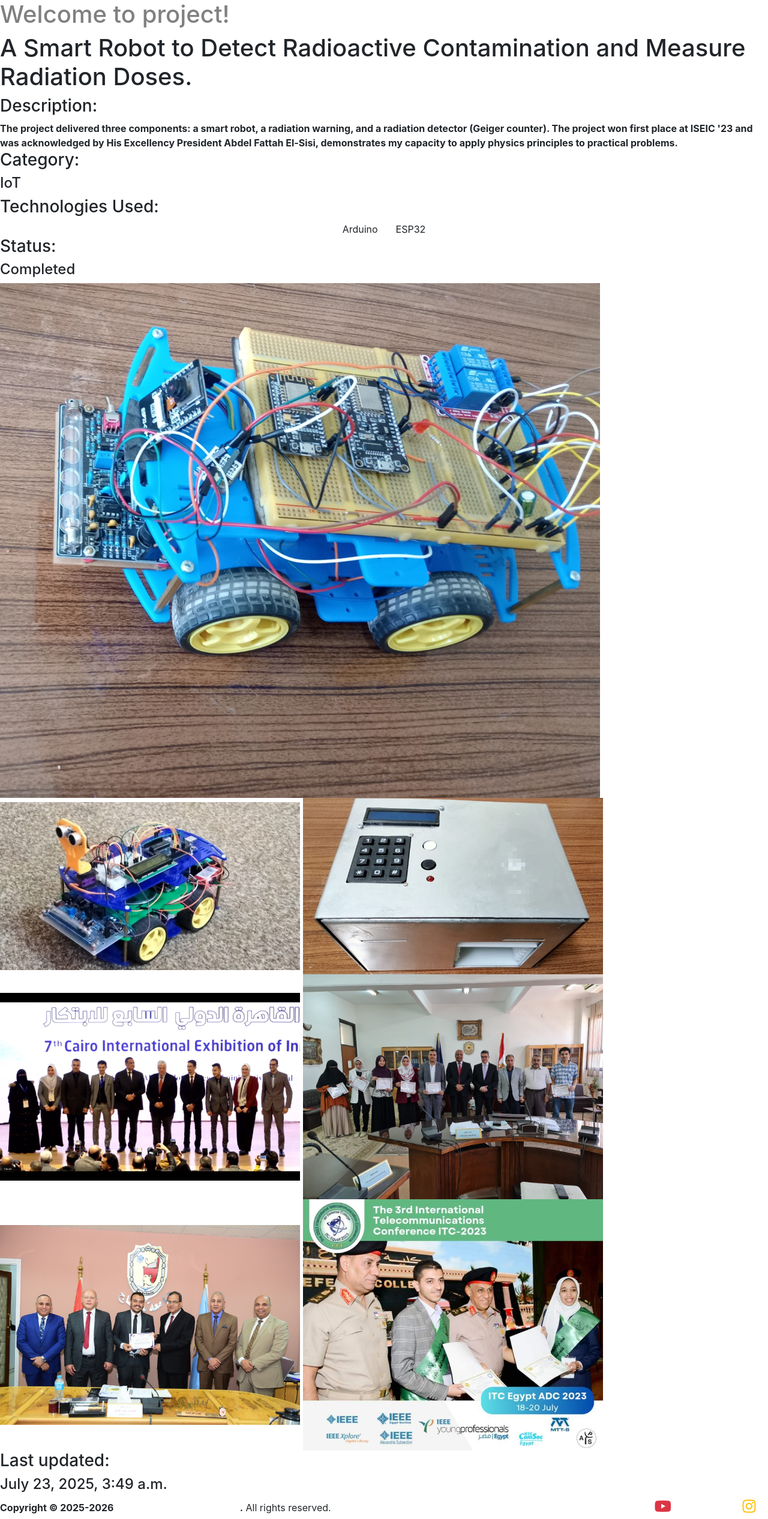
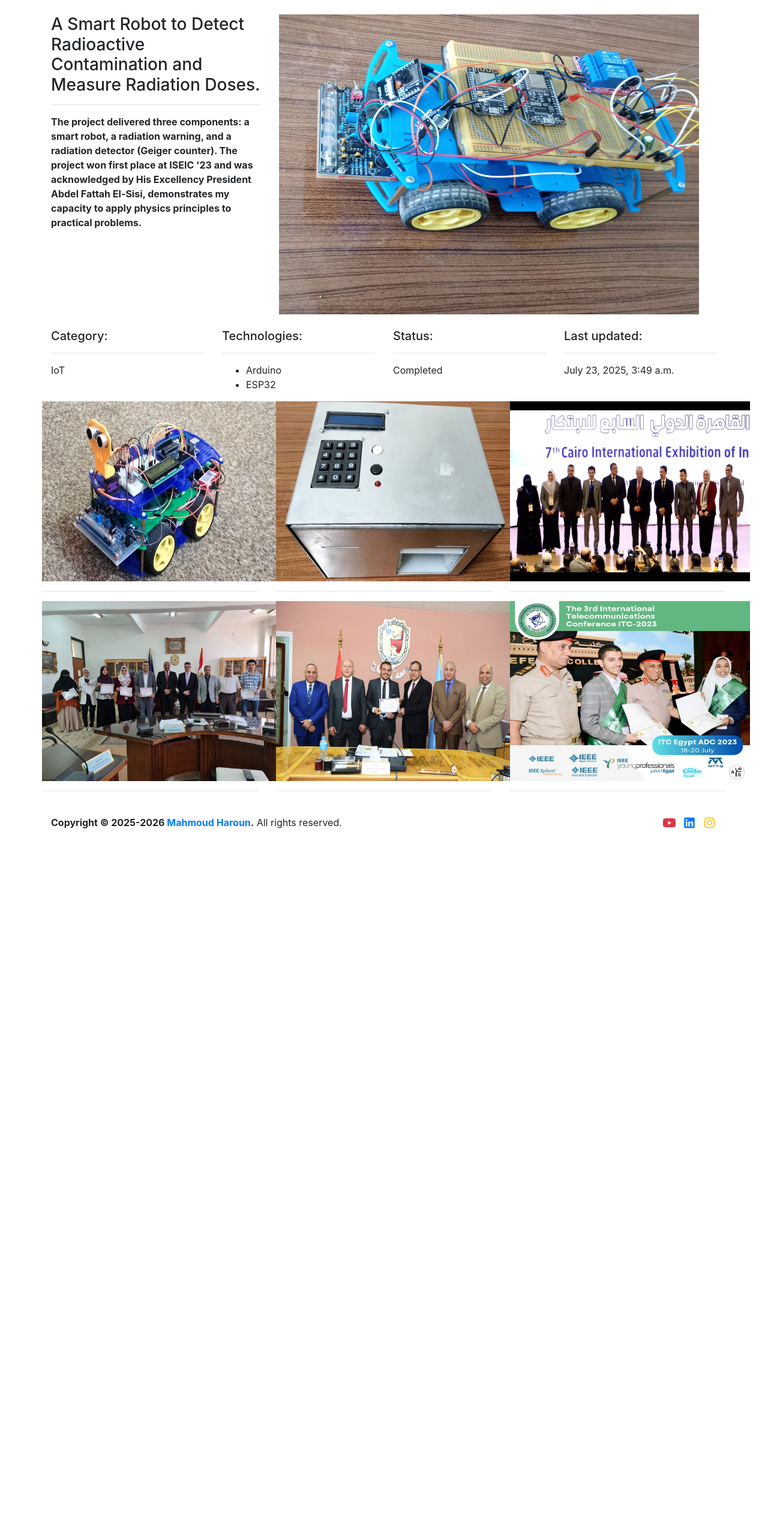
Before and after one commit to M-Haroun/haroun_site, a Django app: page /projects/1/ in a window 1280 px wide. Shown: the part 30-2562 px from the top of the page at 60% size. After the commit the page ends 1411 px from the top, so only its background shows below. Run offline with Django 4.2, Linux system fonts and the light colour scheme; data comes from the database, SQL or seed files in the repository; parts of the project's set-up code (start-up, migrations or seed data) failed here and were passed over; some libraries are stand-ins or nearby versions.

Commit message:
make projects html page more beauty

```diff
--- a/haroun_site/static/dist/css/nav.css
+++ /dev/null
@@ -1,23 +0,0 @@
-    nav{
-        background-color:#2e83e3;
-    }
-    ul{
-        padding: 0;
-        margin:0;
-        list-style-type: none;
-        display:flex;
-        justify-content: center;
-    }
-    li{
-        margin: 0 15px;
-    }
-    a{
-        color:white;
-        font-size:20px;
-        padding: 8px 16px;
-        border-radius: 4%;
-        transition: background-color 0.3s;
-    }
-    a:hover{
-        background-color:#f9f7f7;
-    }
--- a/templates/parts/nav.html
+++ b/templates/parts/nav.html
@@ -1,7 +1,30 @@
 {% load static %}
-  <link rel="stylesheet" href="{% static 'dist/css/nav.css' %}" type = "text/css">
-
-    <!-- Navigation Bar -->
+<style>
+      nav{
+        background-color:#2e83e3;
+    }
+    nav ul{
+        padding: 0;
+        margin:0;
+        list-style-type: none;
+        display:flex;
+        justify-content: center;
+    }
+    nav ul li{
+        margin: 0 15px;
+    }
+    nav ul li a{
+        color:white;
+        font-size:20px;
+        padding: 8px 16px;
+        border-radius: 4%;
+        transition: background-color 0.3s;
+    }
+    nav ul li a:hover{
+        background-color:#f9f7f7;
+    }
+</style>
+<!-- Navigation Bar -->
     <nav>
         <ul>
             <li><a href="{% url 'index' %}">Home</a></li>
--- a/templates/projects/project.html
+++ b/templates/projects/project.html
@@ -2,12 +2,28 @@
 {% load static %}
 {%block title%}{{project.title}}{%endblock%}
 {%block contents%}
-  <h1 style='color: gray'>Welcome to project!</h1>
-  <h1>{{project.title}}</h1>
-  <h3>Description:</h3>
+<div class='container'>
+  <br>
+  <div class='row'>
+      <div class='col-4'>
+        <h3>{{project.title}}</h3>
+        <hr>
         <b>{{project.description}}</b>
-  <h3>Category:</h3><h4>{{project.category}}</h4>
-  <h3>Technologies Used:</h3>
+      </div>
+      <div class='col-8'>
+         <img src="{{ project.main_img.url }}" alt="{{ project.title }}" width="700" height='500'>
+      </div>
+  </div>
+  <br>
+  <div class='row'>
+      <div class='col-3'>
+        <h5>Category:</h5>
+        <hr>
+        <h8>{{project.category}}</h8>
+      </div>
+      <div class='col-3'>
+        <h5>Technologies:</h5>
+        <hr>
         <ul>
         {% for tech in project.technologies.all %}
           <li>{{tech}}</li>
@@ -15,13 +31,30 @@
           <li>No technologies listed.</li>
         {% endfor %}
         </ul>
+      </div>
+      <div class='col-3'>
+         <h5>Status:</h5>
+         <hr>
+         <h8>{{project.status}}</h8>
+      </div>
+      <div class='col-3'>
+         <h5>Last updated:</h5>
+         <hr>
+         <h8>{{project.updated}}</h8>
+      </div>
 
-  <h3>Status:</h3><h4>{{project.status}}</h4>
+  <div class='row'>
+    {% for img in imgs.all %}
+      <div class='col-4'>
+      <img src="{{img.images.url }}" alt="{{ project.title }}" width="400" height='300'>
+      <hr>
+      </div>
+    {% endfor %}
+  </div>
+  <br>
+</div>
+
+
   <!-- <h3>link:{{project.link}}</h3>-->
-   <img src="{{ project.main_img.url }}" alt="{{ project.title }}" width="1000">
-   {% for img in imgs.all %}
-      <img src="{{img.images.url }}" alt="{{ project.title }}" width="500">
-   {% endfor %}
-  <h3>Last updated:</h3><h4>{{project.updated}}</h4>
 
 {% endblock %}
```
Also changed, not shown: templates/projects/projects.html (+15 -9 lines), static/dist/css/nav.css (added). Lines whose indentation alone changed are shown as unchanged.
